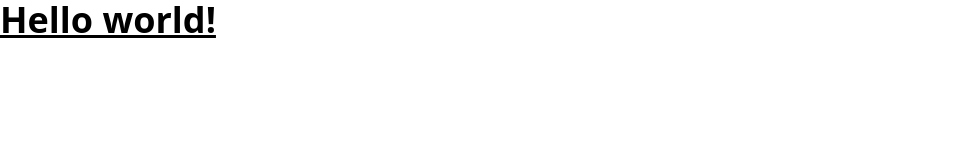
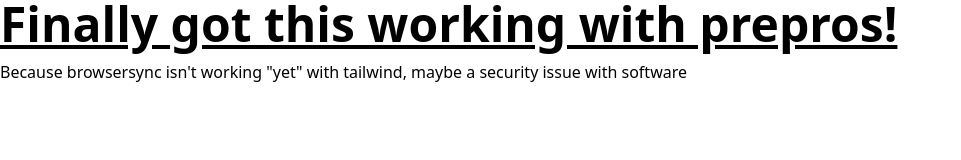
Before and after one commit to haydentomas/simple-tailwind-starter, a website: page index.html in a window 1280 px wide. Shown: the whole page, without its empty margins (0-961 px from the left). Drawn offline with Linux system fonts and the light colour scheme.

Commit message:
went with prepros for browsersync

```diff
--- a/index.html
+++ b/index.html
@@ -7,8 +7,9 @@
     <title>Document</title>
 </head>
 <body>
-    <h1 class="text-4xl font-bold underline">
-    Hello world!
+    <h1 class="text-5xl font-bold underline mb-3">
+  Finally got this working with prepros!
   </h1>
+  <p>Because browsersync isn't working "yet" with tailwind, maybe a security issue with software</p>
 </body>
 </html>
```
Also changed, not shown: dist/styles.css, 1 other file.
